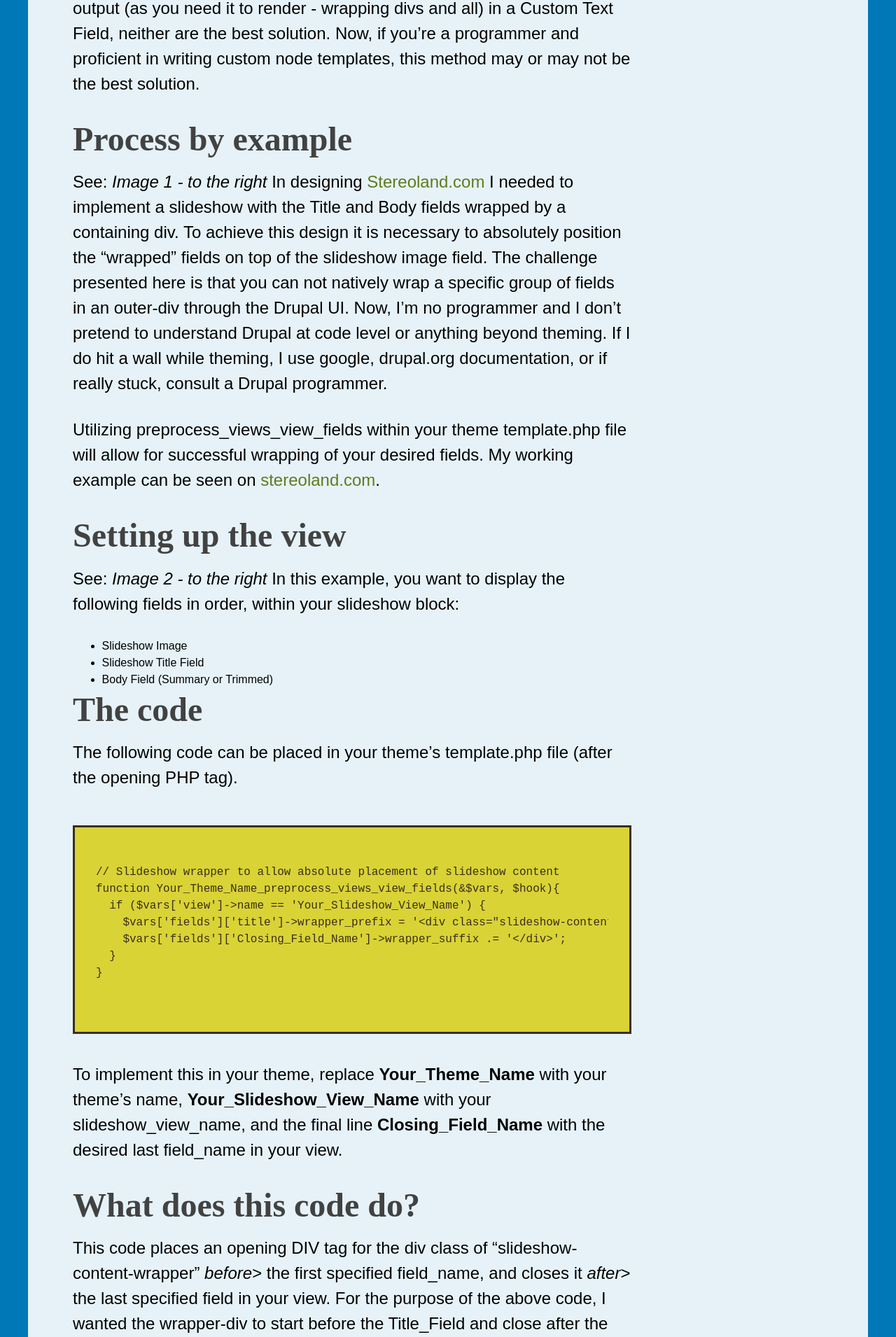
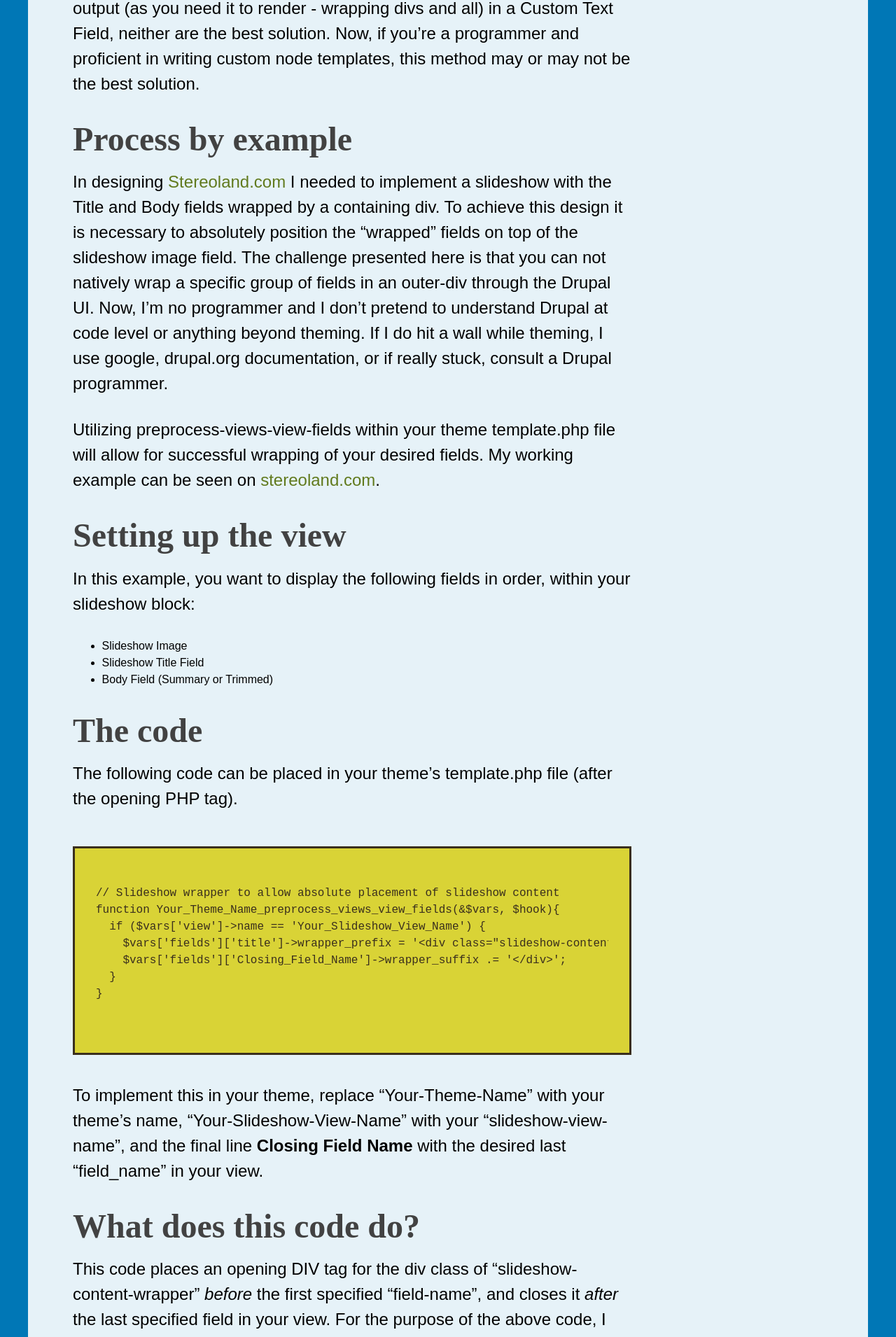
Before and after one commit to joetower/joetower-jekyll-2015, a Jekyll site: the page built from _posts/blog/2011-11-29-drupal-7-theming-views-slideshow.md, in a window 1280 px wide. Shown: the part 1056-2966 px from the top of the page at 70% size. Built offline with Jekyll 4.4.1, drawn with Linux system fonts in a browser that asks for light colours; comment, search, counter and statistics services are not loaded; some of the changed text lies outside the part shown.

Commit message:
Fixed some shit.

````diff
--- a/_posts/blog/2011-11-29-drupal-7-theming-views-slideshow.md
+++ b/_posts/blog/2011-11-29-drupal-7-theming-views-slideshow.md
@@ -32,24 +32,21 @@ This is a nifty way to go about styling <a href="http://drupal.org/project/views
 In Drupal 6 to achieve this very functionality (though you could've used preprocess there too), I would take the "<a href="http://mustardseedmedia.com/podcast/episode30" title="MustardSeed Media Views Row Theming podcast">Views Row Theming</a>" approach by overriding the respective view template file. While overriding a views template works, as does hiding all your views fields and re-writing the output (as you need it to render - wrapping divs and all) in a Custom Text Field, neither are the best solution. Now, if you're a programmer and proficient in writing custom node templates, this method may or may not be the best solution.
 
 ## Process by example
-See: *Image 1 - to the right*
 In designing <a href="http://joetower.com/work/stereoland" title="Stereoland Redesign">Stereoland.com</a> I needed to implement a slideshow with the Title and Body fields wrapped by a containing div. To achieve this design it is necessary to absolutely position the "wrapped" fields on top of the slideshow image field. The challenge presented here is that you can not natively wrap a specific group of fields in an outer-div through the Drupal UI. Now, I'm no programmer and I don't pretend to understand Drupal at code level or anything beyond theming. If I do hit a wall while theming, I use google, drupal.org documentation, or if really stuck, consult a Drupal programmer.
 
-Utilizing preprocess_views_view_fields within your theme template.php file will allow for successful wrapping of your desired fields. My working example can be seen on <a href="http://www.stereoland.com" title="Stereoland">stereoland.com</a>.
+Utilizing preprocess-views-view-fields within your theme template.php file will allow for successful wrapping of your desired fields. My working example can be seen on <a href="http://www.stereoland.com" title="Stereoland">stereoland.com</a>.
 
 ## Setting up the view
-See: *Image 2 - to the right*
 In this example, you want to display the following fields in order, within your slideshow block:
-<ul>
-<li>Slideshow Image</li>
-<li>Slideshow Title Field</li>
-<li>Body Field (Summary or Trimmed)</li>
-</ul>
+
+* Slideshow Image
+* Slideshow Title Field
+* Body Field (Summary or Trimmed)
 
 ## The code
 The following code can be placed in your theme's template.php file (after the opening PHP tag).
 
-```php
+```
 // Slideshow wrapper to allow absolute placement of slideshow content
 function Your_Theme_Name_preprocess_views_view_fields(&$vars, $hook){
   if ($vars['view']->name == 'Your_Slideshow_View_Name') {
@@ -58,13 +55,16 @@ function Your_Theme_Name_preprocess_views_view_fields(&$vars, $hook){
   }
 }
 ```
-To implement this in your theme, replace **Your_Theme_Name** with your theme's name, **Your_Slideshow_View_Name** with your slideshow_view_name, and the final line **Closing_Field_Name** with the desired last field_name in your view.
+
+To implement this in your theme, replace "Your-Theme-Name" with your theme's name, "Your-Slideshow-View-Name" with your "slideshow-view-name", and the final line **Closing Field Name** with the desired last "field_name" in your view.
 
 ## What does this code do?
-This code places an opening DIV tag for the div class of "slideshow-content-wrapper" *before*> the first specified field_name, and closes it *after*> the last specified field in your view. For the purpose of the above code, I wanted the wrapper-div to start before the Title_Field and close after the Body_Field, since those are the fields I needed wrapped.
+
+This code places an opening DIV tag for the div class of "slideshow-content-wrapper" *before* the first specified "field-name", and closes it *after* the last specified field in your view. For the purpose of the above code, I wanted the wrapper-div to start before the "Title_Field" and close after the "Body-Field", since those are the fields I needed wrapped.
 
 **The resulting HTML source code should look something like this:**
-```html
+
+```
 <div class="field-content slideshow-image">
        <img src="your-slideshow-image.jpg" />
 </div><!--/slideshow-image-->
--- a/_scss/partials/_posts.scss
+++ b/_scss/partials/_posts.scss
@@ -7,6 +7,7 @@
   .tag {
     display:block;
     color:lighten($jt-gray, 55%);
+    padding-bottom: em(20);
   }
 }
 
@@ -59,6 +60,7 @@
   ul,
   ol {
     padding-left: em(20);
+    margin-bottom: em(30);
   }
 }
 .post-content blockquote,
--- a/css/style.css
+++ b/css/style.css
@@ -948,9 +948,10 @@ img.dogs:hover {
 .meta .tag {
   display: block;
   color: #a8a8a8;
-}
-
-/* line 13, ../_scss/partials/_posts.scss */
+  padding-bottom: 1.25em;
+}
+
+/* line 14, ../_scss/partials/_posts.scss */
 .full-width {
   width: 100%;
   float: right;
@@ -959,7 +960,7 @@ img.dogs:hover {
   clear: none;
 }
 
-/* line 16, ../_scss/partials/_posts.scss */
+/* line 17, ../_scss/partials/_posts.scss */
 .post-header {
   width: 100%;
   float: right;
@@ -967,7 +968,7 @@ img.dogs:hover {
   margin-right: 0;
   clear: none;
 }
-/* line 18, ../_scss/partials/_posts.scss */
+/* line 19, ../_scss/partials/_posts.scss */
 .post-header .meta {
   width: 14.89362%;
   clear: right;
@@ -977,7 +978,7 @@ img.dogs:hover {
   padding: 1em 0;
 }
 @media (min-width: 0) and (max-width: 59.375em) {
-  /* line 18, ../_scss/partials/_posts.scss */
+  /* line 19, ../_scss/partials/_posts.scss */
   .post-header .meta {
     width: 100%;
     float: right;
@@ -988,14 +989,14 @@ img.dogs:hover {
     padding-bottom: 0;
   }
 }
-/* line 27, ../_scss/partials/_posts.scss */
+/* line 28, ../_scss/partials/_posts.scss */
 .post-header h1 {
   width: 82.97872%;
   clear: right;
   float: left;
 }
 @media (min-width: 0) and (max-width: 59.375em) {
-  /* line 27, ../_scss/partials/_posts.scss */
+  /* line 28, ../_scss/partials/_posts.scss */
   .post-header h1 {
     width: 100%;
     float: right;
@@ -1006,12 +1007,12 @@ img.dogs:hover {
 }
 
 /* Post Content Styles */
-/* line 36, ../_scss/partials/_posts.scss */
+/* line 37, ../_scss/partials/_posts.scss */
 .post-content {
   margin: 0 0 1.875em;
 }
 @media (min-width: 1921) and (max-width: 143.75em) {
-  /* line 36, ../_scss/partials/_posts.scss */
+  /* line 37, ../_scss/partials/_posts.scss */
   .post-content {
     width: 74.46809%;
     clear: right;
@@ -1021,7 +1022,7 @@ img.dogs:hover {
   }
 }
 @media (min-width: 0) and (max-width: 120em) {
-  /* line 36, ../_scss/partials/_posts.scss */
+  /* line 37, ../_scss/partials/_posts.scss */
   .post-content {
     width: 65.95745%;
     clear: right;
@@ -1031,7 +1032,7 @@ img.dogs:hover {
   }
 }
 @media (min-width: 0) and (max-width: 100em) {
-  /* line 36, ../_scss/partials/_posts.scss */
+  /* line 37, ../_scss/partials/_posts.scss */
   .post-content {
     width: 57.44681%;
     clear: right;
@@ -1041,7 +1042,7 @@ img.dogs:hover {
   }
 }
 @media (min-width: 80em) and (max-width: 99.9375em) {
-  /* line 36, ../_scss/partials/_posts.scss */
+  /* line 37, ../_scss/partials/_posts.scss */
   .post-content {
     width: 74.46809%;
     clear: right;
@@ -1051,7 +1052,7 @@ img.dogs:hover {
   }
 }
 @media (min-width: 0) and (max-width: 79.9375em) {
-  /* line 36, ../_scss/partials/_posts.scss */
+  /* line 37, ../_scss/partials/_posts.scss */
   .post-content {
     width: 65.95745%;
     clear: right;
@@ -1061,7 +1062,7 @@ img.dogs:hover {
   }
 }
 @media (min-width: 0) and (max-width: 59.375em) {
-  /* line 36, ../_scss/partials/_posts.scss */
+  /* line 37, ../_scss/partials/_posts.scss */
   .post-content {
     width: 82.97872%;
     clear: right;
@@ -1071,7 +1072,7 @@ img.dogs:hover {
   }
 }
 @media (min-width: 0) and (max-width: 30.625em) {
-  /* line 36, ../_scss/partials/_posts.scss */
+  /* line 37, ../_scss/partials/_posts.scss */
   .post-content {
     width: 100%;
     clear: right;
@@ -1079,13 +1080,14 @@ img.dogs:hover {
     margin-right: 0;
   }
 }
-/* line 60, ../_scss/partials/_posts.scss */
+/* line 61, ../_scss/partials/_posts.scss */
 .post-content ul,
 .post-content ol {
   padding-left: 1.25em;
-}
-
-/* line 65, ../_scss/partials/_posts.scss */
+  margin-bottom: 1.875em;
+}
+
+/* line 67, ../_scss/partials/_posts.scss */
 .post-content blockquote,
 .page-content blockquote {
   color: #1c1c1c;
@@ -1093,13 +1095,13 @@ img.dogs:hover {
   padding-left: 1em;
   border-left: 0.8em solid #4da195;
 }
-/* line 70, ../_scss/partials/_posts.scss */
+/* line 72, ../_scss/partials/_posts.scss */
 .post-content blockquote cite,
 .page-content blockquote cite {
   color: dimgrey;
 }
 
-/* line 77, ../_scss/partials/_posts.scss */
+/* line 79, ../_scss/partials/_posts.scss */
 .post pre,
 .post code {
   border: 0.2em solid #3a2f1d;
@@ -1114,13 +1116,13 @@ img.dogs:hover {
   clear: none;
   margin: 1.25em 0 2.5em;
 }
-/* line 86, ../_scss/partials/_posts.scss */
+/* line 88, ../_scss/partials/_posts.scss */
 .post pre code {
   border: 0;
   padding-right: 0;
   padding-left: 0;
 }
-/* line 91, ../_scss/partials/_posts.scss */
+/* line 93, ../_scss/partials/_posts.scss */
 .post pre.terminal {
   border: 1px solid #000;
   background-color: #333;
@@ -1129,17 +1131,17 @@ img.dogs:hover {
   -moz-border-radius: 3px;
   border-radius: 3px;
 }
-/* line 98, ../_scss/partials/_posts.scss */
+/* line 100, ../_scss/partials/_posts.scss */
 .post pre.terminal code {
   background-color: #333;
 }
-/* line 103, ../_scss/partials/_posts.scss */
+/* line 105, ../_scss/partials/_posts.scss */
 .post ul,
 .post ol {
   margin-left: 1.35em;
 }
 
-/* line 109, ../_scss/partials/_posts.scss */
+/* line 111, ../_scss/partials/_posts.scss */
 .post-comment-wrap {
   width: 100%;
   float: right;
@@ -1148,7 +1150,7 @@ img.dogs:hover {
   clear: none;
 }
 
-/* line 112, ../_scss/partials/_posts.scss */
+/* line 114, ../_scss/partials/_posts.scss */
 .recent {
   width: 28.88889%;
   clear: right;
@@ -1157,19 +1159,19 @@ img.dogs:hover {
   margin-right: 6.66667%;
   clear: none;
 }
-/* line 115, ../_scss/partials/_posts.scss */
+/* line 117, ../_scss/partials/_posts.scss */
 .recent a {
   display: block;
   padding: .8em 0;
 }
-/* line 120, ../_scss/partials/_posts.scss */
+/* line 122, ../_scss/partials/_posts.scss */
 .recent ul li {
   border-bottom: 1px solid rgba(28, 28, 28, 0.55);
   list-style: none;
   font-size: 1.125em;
 }
 @media (min-width: 0) and (max-width: 59.375em) {
-  /* line 112, ../_scss/partials/_posts.scss */
+  /* line 114, ../_scss/partials/_posts.scss */
   .recent {
     width: 100%;
     clear: right;
@@ -1180,7 +1182,7 @@ img.dogs:hover {
   }
 }
 
-/* line 132, ../_scss/partials/_posts.scss */
+/* line 134, ../_scss/partials/_posts.scss */
 .comments {
   width: 64.44444%;
   clear: right;
@@ -1188,7 +1190,7 @@ img.dogs:hover {
   margin-right: 0;
 }
 @media (min-width: 0) and (max-width: 59.375em) {
-  /* line 132, ../_scss/partials/_posts.scss */
+  /* line 134, ../_scss/partials/_posts.scss */
   .comments {
     width: 100%;
     clear: right;
@@ -1200,7 +1202,7 @@ img.dogs:hover {
 
 /* Post ul styles */
 /* ----------------------------------------------------------*/
-/* line 142, ../_scss/partials/_posts.scss */
+/* line 144, ../_scss/partials/_posts.scss */
 .posts {
   list-style-type: none;
   padding-top: 1em;
@@ -1211,11 +1213,11 @@ img.dogs:hover {
   clear: none;
   clear: both;
 }
-/* line 149, ../_scss/partials/_posts.scss */
+/* line 151, ../_scss/partials/_posts.scss */
 .posts.archive {
   padding-top: 2em;
 }
-/* line 152, ../_scss/partials/_posts.scss */
+/* line 154, ../_scss/partials/_posts.scss */
 .posts a {
   width: 100%;
   float: right;
@@ -1225,7 +1227,7 @@ img.dogs:hover {
   display: block;
   clear: both;
 }
-/* line 157, ../_scss/partials/_posts.scss */
+/* line 159, ../_scss/partials/_posts.scss */
 .posts li {
   margin-bottom: 2em;
   width: 100%;
@@ -1235,17 +1237,17 @@ img.dogs:hover {
   clear: none;
 }
 @media (min-width: 0) and (max-width: 30.625em) {
-  /* line 157, ../_scss/partials/_posts.scss */
+  /* line 159, ../_scss/partials/_posts.scss */
   .posts li {
     margin-bottom: 3.2em;
   }
 }
-/* line 164, ../_scss/partials/_posts.scss */
+/* line 166, ../_scss/partials/_posts.scss */
 .posts .post-date {
   padding: .5em 0;
 }
 @media (min-width: 0) and (max-width: 120em) {
-  /* line 164, ../_scss/partials/_posts.scss */
+  /* line 166, ../_scss/partials/_posts.scss */
   .posts .post-date {
     width: 14.89362%;
     float: left;
@@ -1257,7 +1259,7 @@ img.dogs:hover {
   }
 }
 @media (min-width: 0) and (max-width: 100em) {
-  /* line 164, ../_scss/partials/_posts.scss */
+  /* line 166, ../_scss/partials/_posts.scss */
   .posts .post-date {
     width: 23.40426%;
     float: left;
@@ -1267,7 +1269,7 @@ img.dogs:hover {
   }
 }
 @media (min-width: 0) and (max-width: 59.375em) {
-  /* line 164, ../_scss/partials/_posts.scss */
+  /* line 166, ../_scss/partials/_posts.scss */
   .posts .post-date {
     width: 100%;
     float: right;
@@ -1280,7 +1282,7 @@ img.dogs:hover {
   }
 }
 @media (min-width: 0) and (max-width: 120em) {
-  /* line 181, ../_scss/partials/_posts.scss */
+  /* line 183, ../_scss/partials/_posts.scss */
   .posts .post-link {
     width: 82.97872%;
     float: right;
@@ -1290,7 +1292,7 @@ img.dogs:hover {
   }
 }
 @media (min-width: 0) and (max-width: 100em) {
-  /* line 181, ../_scss/partials/_posts.scss */
+  /* line 183, ../_scss/partials/_posts.scss */
   .posts .post-link {
     width: 74.46809%;
     float: right;
@@ -1300,7 +1302,7 @@ img.dogs:hover {
   }
 }
 @media (min-width: 0) and (max-width: 59.375em) {
-  /* line 181, ../_scss/partials/_posts.scss */
+  /* line 183, ../_scss/partials/_posts.scss */
   .posts .post-link {
     width: 100%;
     float: right;
````
Also changed, not shown: _posts/blog/2009-02-06-the-importance-of-bilal-oliver.md (+2 -2 lines), _posts/blog/2009-09-05-typography-in-music-pos.md (+1 -1 lines), _posts/blog/2013-11-12-im-a-technology-nerd.md (+1 -0 lines).
